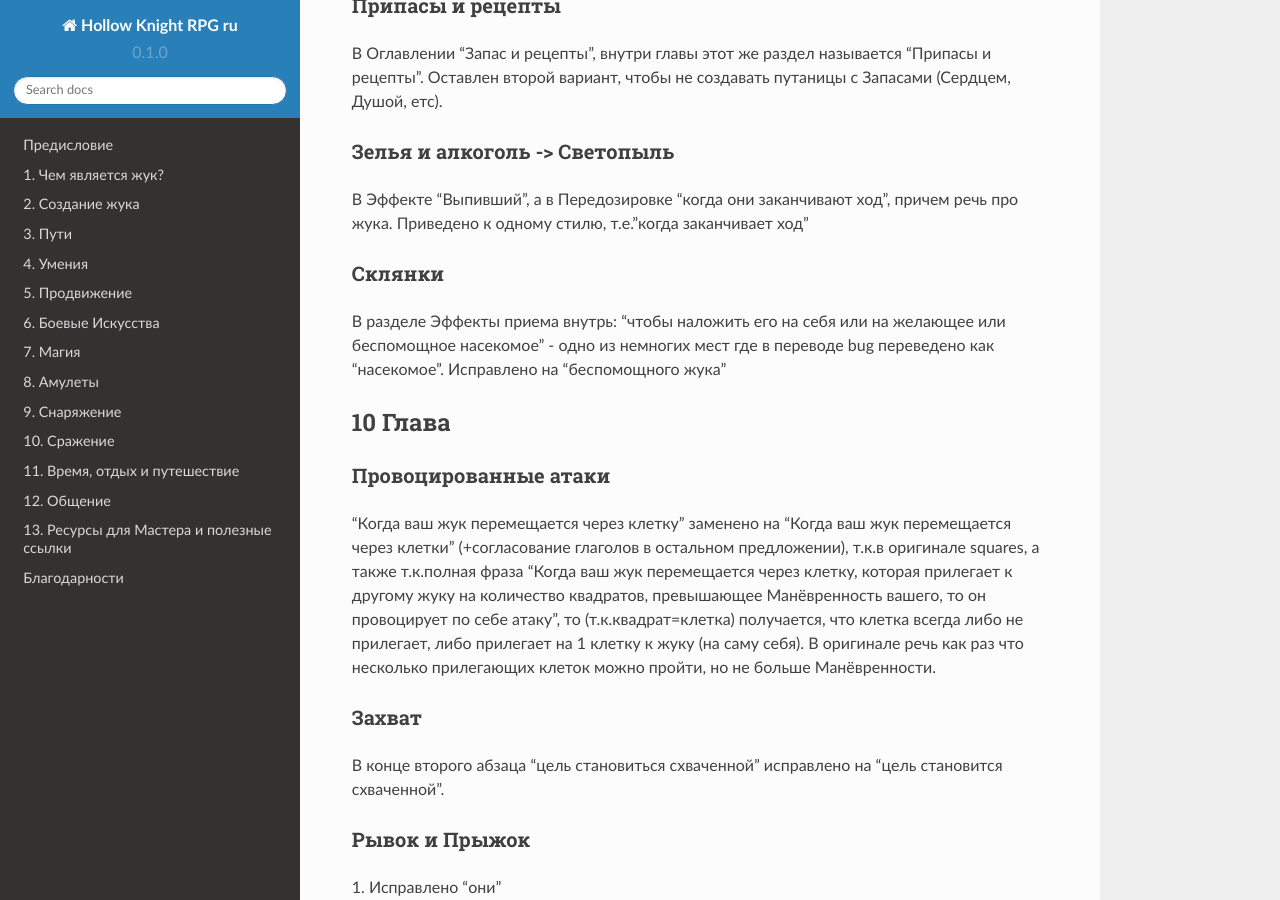
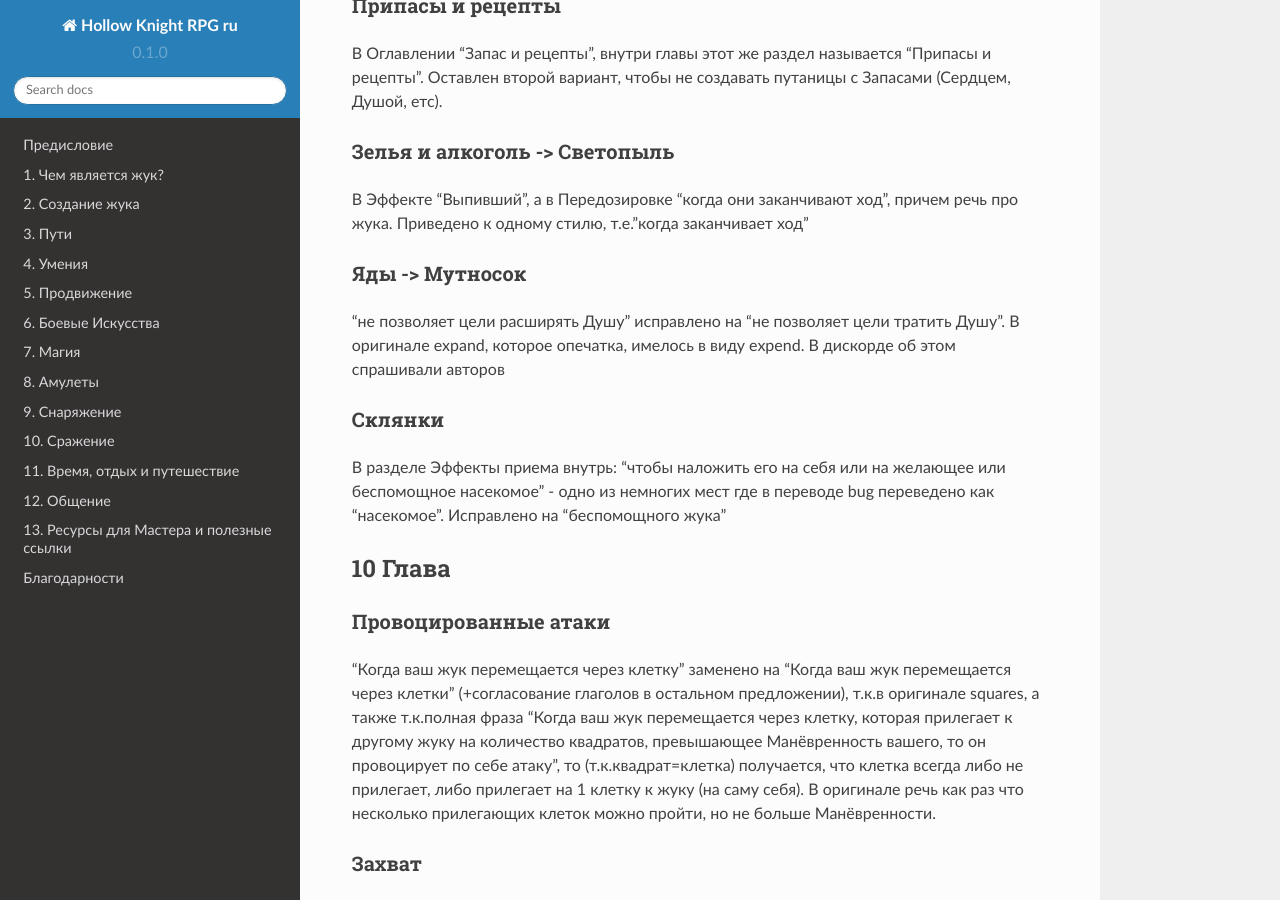
Before and after one commit to LazySelkie/hollow-knight-rpg-ru, a Sphinx documentation site: the page built from docs/source/differences.rst, in a window 1280 px wide and 900 px high, scrolled down 5793 px. Built offline with Sphinx 7.4.7 and the Read the Docs theme 2.0.0, drawn with Linux system fonts in a browser that asks for light colours.

Commit message:
Фикс Мутносока

```diff
--- a/docs/source/differences.rst
+++ b/docs/source/differences.rst
@@ -181,6 +181,10 @@
 ~~~~~~~~~~~~~~~~~~~~~~~~~~~~~~~~~~~~~~~~~~~~~~~~~~
 В Эффекте "Выпивший", а в Передозировке "когда они заканчивают ход", причем речь про жука. Приведено к одному стилю, т.е."когда заканчивает ход"
 
+Яды -> Мутносок
+~~~~~~~~~~~~~~~~~~~~~~~~~~~~~~~~~~~~~~~~~~~~~~~~~~
+"не позволяет цели расширять Душу" исправлено на "не позволяет цели тратить Душу". В оригинале expand, которое опечатка, имелось в виду expend. В дискорде об этом спрашивали авторов
+
 Склянки
 ~~~~~~~~~~~~~~~~~~~~~~~~~~~~~~~~~~~~~~~~~~~~~~~~~~
 В разделе Эффекты приема внутрь: "чтобы наложить его на себя или на желающее или беспомощное насекомое" - одно из немногих мест где в переводе bug переведено как "насекомое". Исправлено на "беспомощного жука"
--- a/docs/source/equipment.rst
+++ b/docs/source/equipment.rst
@@ -1390,7 +1390,7 @@
 | **Редкость**: Необычный
 | **Дозы**: 2
 | **Цена**: 75
-| **Описание и эффект**: Черный сок мутного корня известен своим тошнотворным сладковатым вкусом. Его действие не позволяет цели расширять Душу в течение 1 раунда после попадания, так как свойства сока подавляют естественные каналы Души в теле. Сок липкий и держится даже на дробящем оружии.
+| **Описание и эффект**: Черный сок мутного корня известен своим тошнотворным сладковатым вкусом. Его действие не позволяет цели тратить Душу в течение 1 раунда после попадания, так как свойства сока подавляют естественные каналы Души в теле. Сок липкий и держится даже на дробящем оружии.
 
 Вертиго
 ##########
```
